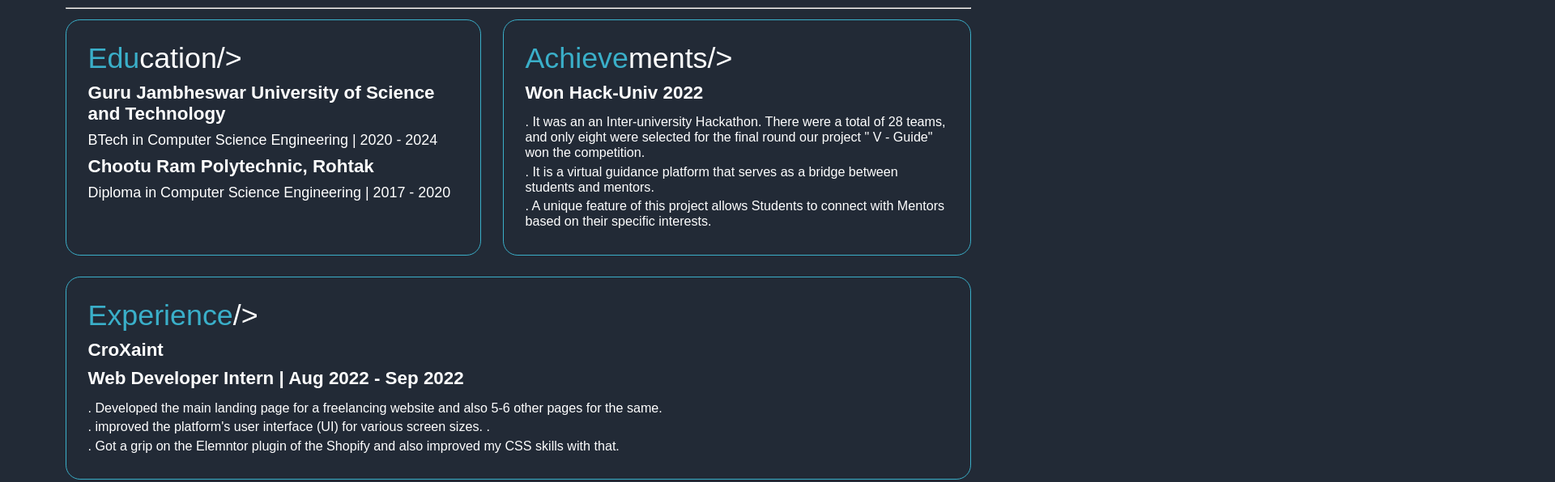
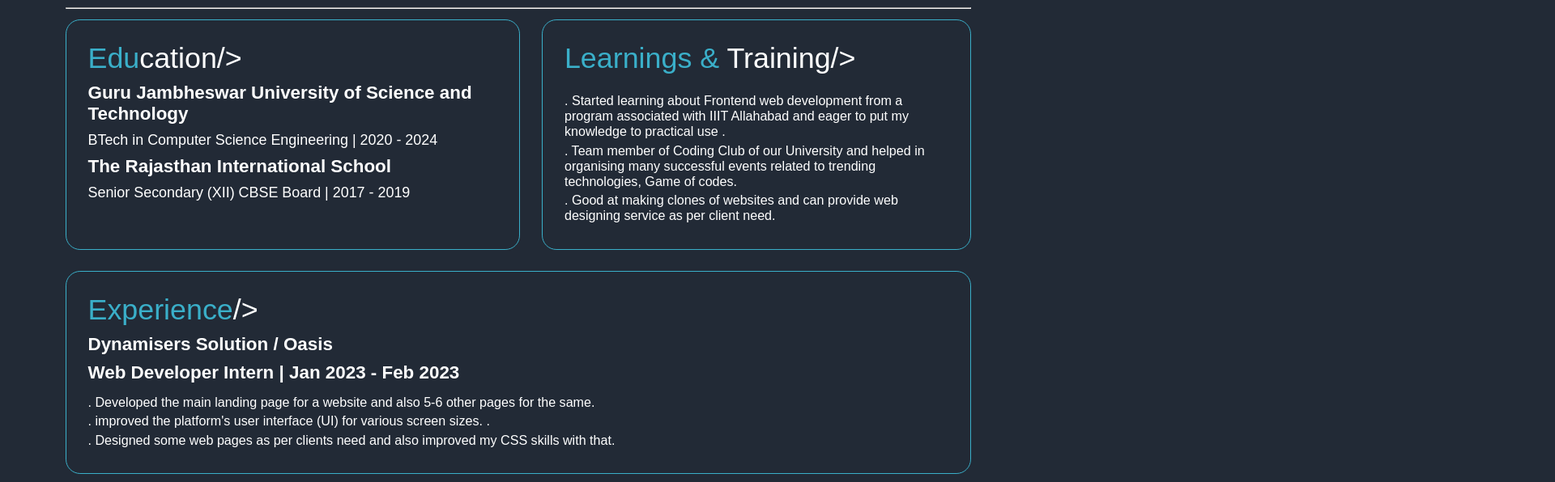
Before and after one commit to 1hiteshk/SkyPortfolio, a plain HTML site: page index.html in a window 1280 px wide. Shown: the part 1314-1910 px from the top of the page at 81% size, 1920 px wide, since content can reach past the window. Drawn offline with nearby package versions, Linux system fonts and the light colour scheme; a web font is replaced by a local one.

Commit message:
added mysql

```diff
--- a/index.html
+++ b/index.html
@@ -118,35 +118,31 @@
           <h2 class="educationTitle"><span class="span">Edu</span>cation/></h2>
           <h3>Guru Jambheswar University of Science and Technology</h3>
           <p>BTech in Computer Science Engineering | 2020 - 2024</p>
-          <h3>Chootu Ram Polytechnic, Rohtak</h3>
-          <p>Diploma in Computer Science Engineering | 2017 - 2020</p>
+          <h3>The Rajasthan International School</h3>
+          <p>Senior Secondary (XII) CBSE Board | 2017 - 2019</p>
         </div>
         <div class="education">
-          <h2><span class="span">Achieve</span>ments/></h2>
-          <h3>Won Hack-Univ 2022</h3>
+          <h2><span class="span">Learnings &</span> Training/></h2>
+          <h3></h3>
           <ul>
             <li>
-              . It was an an Inter-university Hackathon. There were a total of
-              28 teams, and only eight were selected for the final round our
-              project " V - Guide" won the competition.
+              . Started learning about Frontend web development from a program associated with IIIT Allahabad and eager to put my knowledge to practical use .
             </li>
             <li>
-              . It is a virtual guidance platform that serves as a bridge
-              between students and mentors.
+              . Team member of Coding Club of our University and helped in organising many successful events related to trending technologies, Game of codes.
             </li>
             <li>
-              . A unique feature of this project allows Students to connect with
-              Mentors based on their specific interests.
+              . Good at making clones of websites and can provide web designing service as per client need.
             </li>
           </ul>
         </div>
         <div class="education grid-col-span-2">
           <h2><span class="span">Experience</span>/></h2>
-          <h3>CroXaint</h3>
-          <h3>Web Developer Intern | Aug 2022 - Sep 2022</h3>
+          <h3>Dynamisers Solution / Oasis </h3>
+          <h3>Web Developer Intern | Jan 2023 - Feb 2023</h3>
           <ul>
             <li>
-              . Developed the main landing page for a freelancing website and
+              . Developed the main landing page for a website and
               also 5-6 other pages for the same.
             </li>
             <li>
@@ -154,7 +150,7 @@
               sizes. .
             </li>
             <li>
-              . Got a grip on the Elemntor plugin of the Shopify and also
+              . Designed some web pages as per clients need and also
               improved my CSS skills with that.
             </li>
           </ul>
@@ -239,6 +235,10 @@
               <!-- <i class="fa-solid fa-database fa-2xl"></i> -->
               <img src="https://img.icons8.com/color/48/null/mongodb.png" />
               <a target="_blank" href="#html">MongoDB</a>
+            </li>
+            <li class="tops">
+              <img src="https://img.icons8.com/fluency/48/null/mysql-logo.png"/>
+              <a target="_blank" href="#html">MySQL</a>
             </li>
             <li class="tops">
               <img
```
